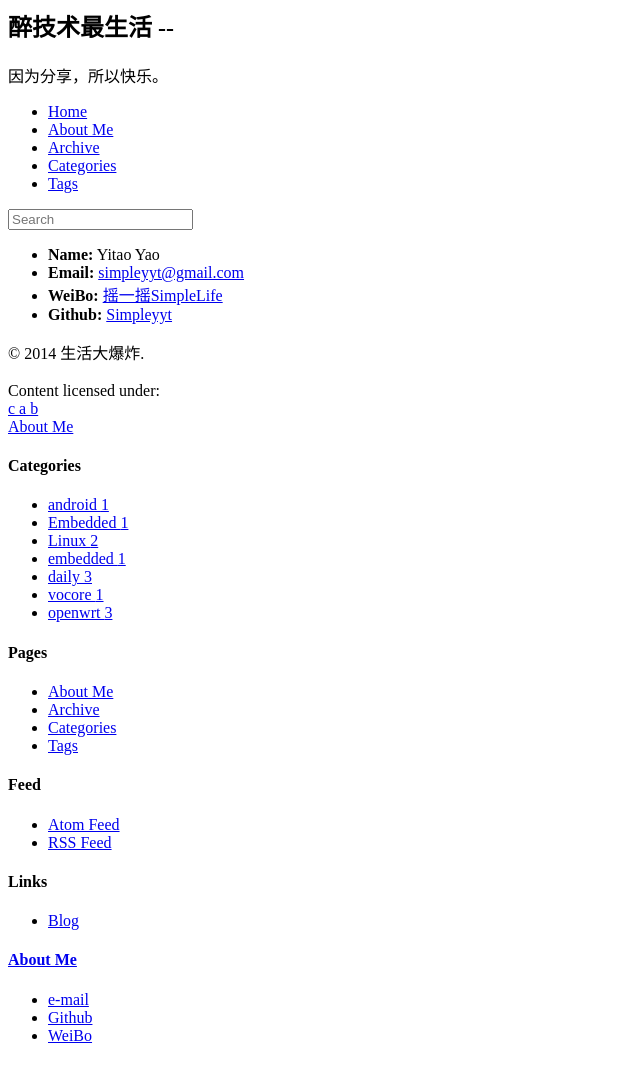
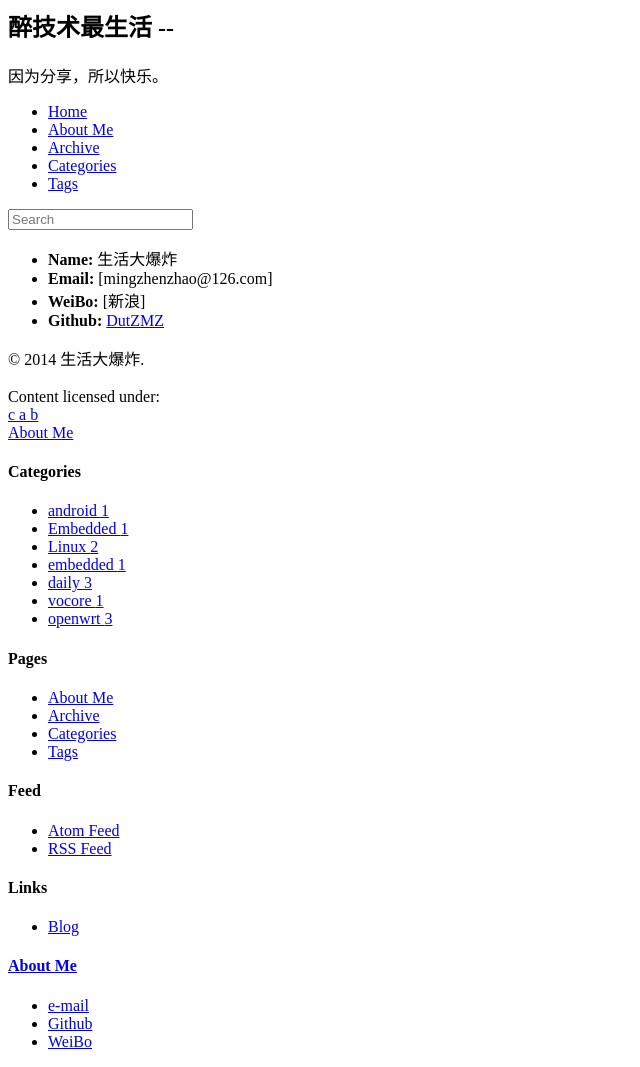
Before and after one commit to DutZMZ/Zuijishu, a Jekyll site: the page built from about.md, in a window 1280 px wide. Shown: the whole page, without its empty margins (0-640 px from the left). Built offline with Jekyll 4.4.1, drawn with Linux system fonts in a browser that asks for light colours; nearby versions of some CDN libraries; library files that are not in the unit come from our copies.

Commit message:
Update about.md

```diff
--- a/about.md
+++ b/about.md
@@ -4,7 +4,7 @@ title: About Me
 header: About Me
 group: navigation
 ---
- * **Name:** Yitao Yao
- * **Email:** [simpleyyt@gmail.com](mailto:simpleyyt@gmail.com)
- * **WeiBo:** [摇一摇SimpleLife](http://www.weibo.com/u/1836017133)
- * **Github:** [Simpleyyt](https://github.com/Simpleyyt)
+ * **Name:** 生活大爆炸
+ * **Email:** [mingzhenzhao@126.com]
+ * **WeiBo:** [新浪]
+ * **Github:** [DutZMZ](https://github.com/DutZMZ)
```
